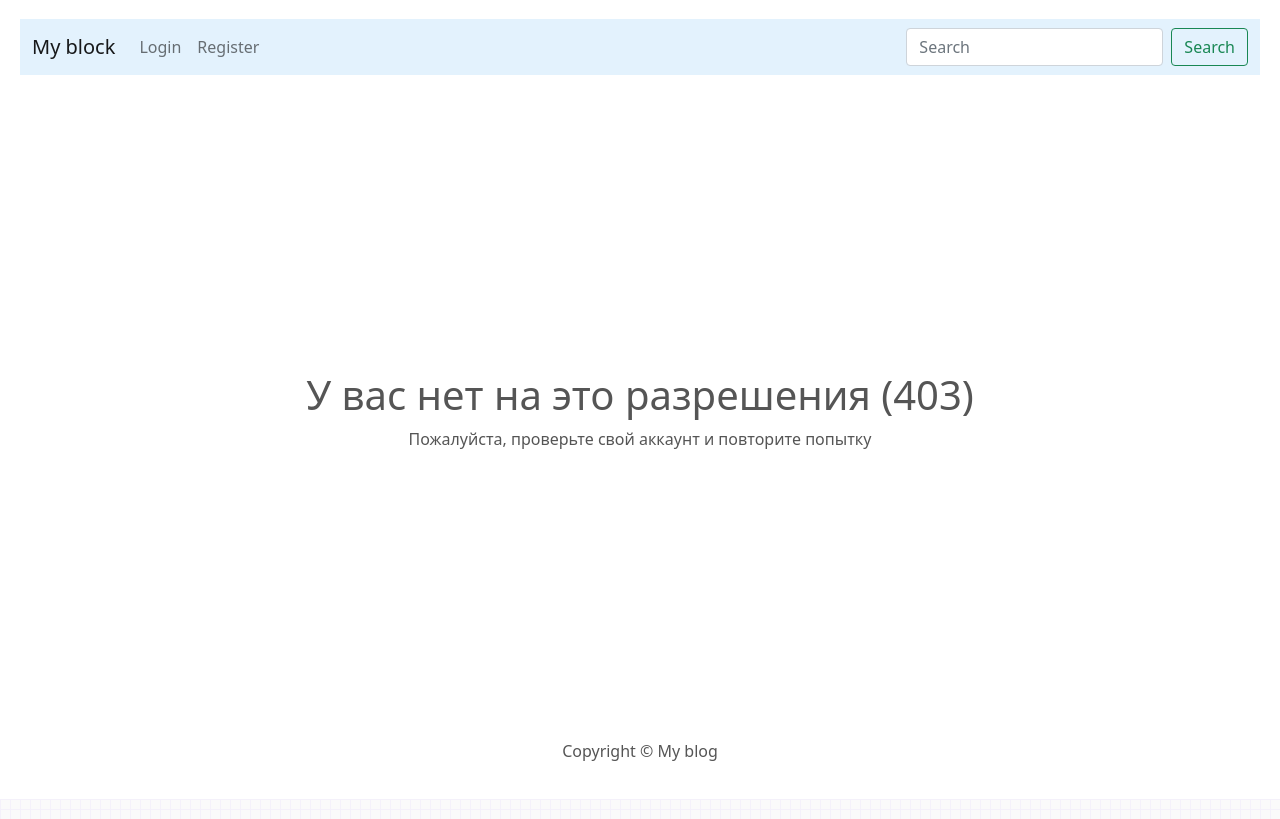
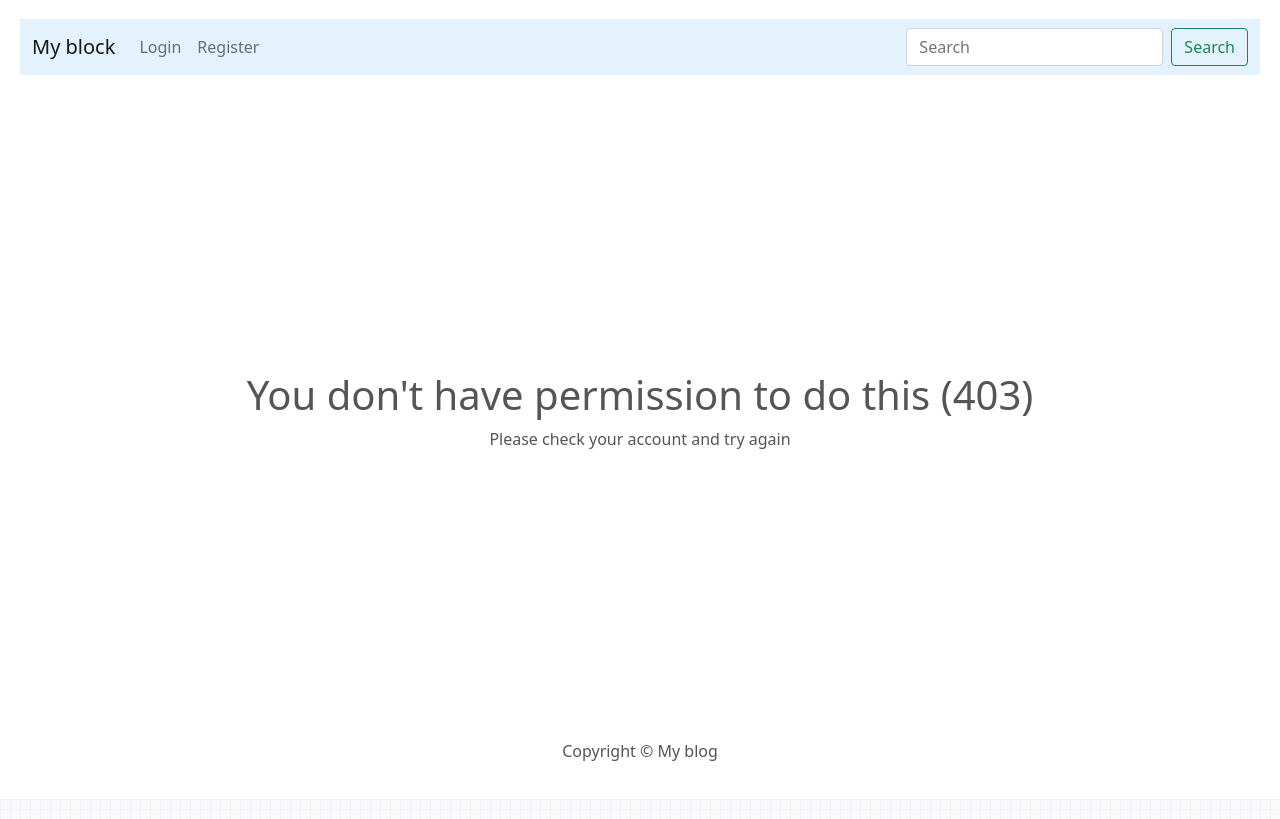
Before and after one commit to GBAleksandrGB/flask_project, a Flask app: template flask_project/templates/errors/403.html in a window 1280 px wide. Shown: the part 21-840 px from the top of the page. Run offline with Flask 2, Linux system fonts and the light colour scheme; the template is opened without the code that fills it, so the values that code supplies are empty.

Commit message:
Initial commit

```diff
--- a/flask_project/templates/errors/403.html
+++ b/flask_project/templates/errors/403.html
@@ -2,7 +2,7 @@
 
 {% block content %}
     <div id="content" class="container-fluid text-center align-self-center">
-        <h1>У вас нет на это разрешения (403)</h1>
-        <p>Пожалуйста, проверьте свой аккаунт и повторите попытку</p>
+        <h1>You don't have permission to do this (403)</h1>
+        <p>Please check your account and try again</p>
     </div>
 {% endblock content %}
--- a/flask_project/templates/errors/404.html
+++ b/flask_project/templates/errors/404.html
@@ -2,7 +2,7 @@
 
 {% block content %}
     <div id="content" class="container-fluid text-center align-self-center">
-        <h1>Упс. Страница не найдена (404)</h1>
-        <p>Эта страница не существует</p>
+        <h1>Oops. Page not found (404)</h1>
+        <p>This page does not exist</p>
     </div>
 {% endblock content %}
--- a/flask_project/templates/errors/500.html
+++ b/flask_project/templates/errors/500.html
@@ -2,7 +2,7 @@
 
 {% block content %}
     <div id="content" class="container-fluid text-center align-self-center">
-        <h1>Что-то пошло не так (500)</h1>
-        <p>У нас проблемы. Пожалуйста, попробуйте еще раз в ближайшее время</p>
+        <h1>Something went wrong (500)</h1>
+        <p>We have a problem. Please try again soon</p>
     </div>
 {% endblock content %}
```
Also changed, not shown: 1 other file.
